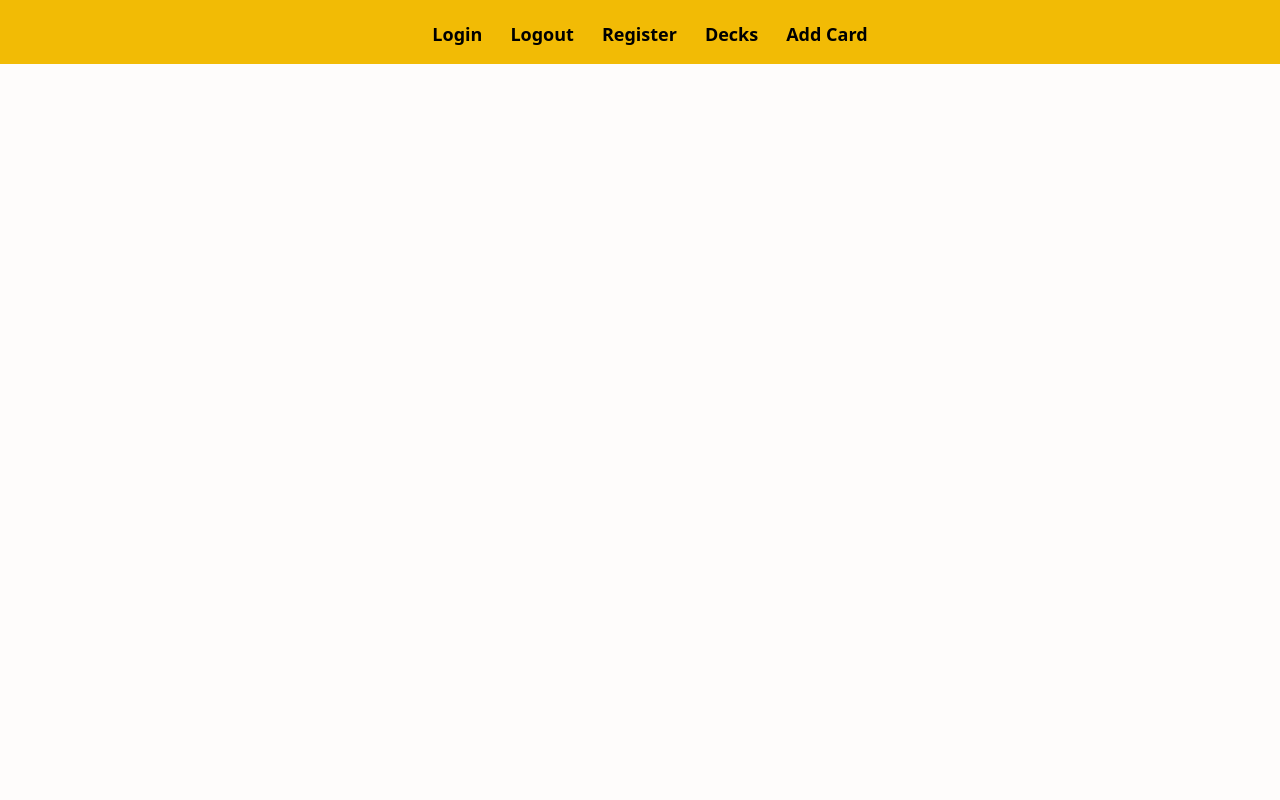
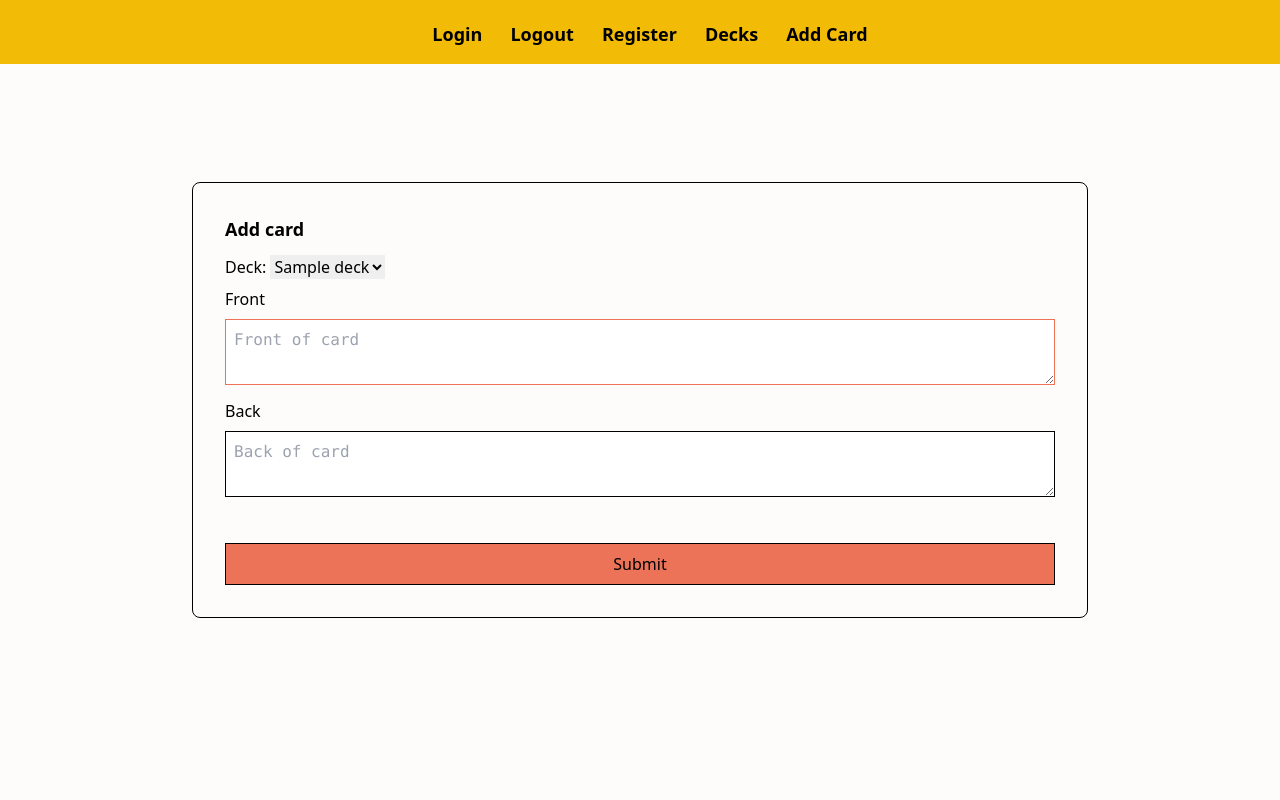
Before and after one commit to Luke1245/ahcs-final-project, a Flask app: template app/templates/add_card.html in a window 1280 px wide. Run offline with Flask 3, Linux system fonts and the light colour scheme; the template is opened without the code that fills it: most values are stand-ins (such as "Sample title", 1, 10 or a date in 2020); style sheets or scripts are compiled from the project's sources.

Commit message:
Add card form (no endpoint)

```diff
--- a/app/__init__.py
+++ b/app/__init__.py
@@ -2,6 +2,7 @@ from flask import Flask
 from flask_session import Session
 from .auth import auth as auth_blueprint
 from .decks import decks as decks_blueprint
+from .cards import cards as cards_blueprint
 import os
 from dotenv import load_dotenv
 
@@ -20,5 +21,6 @@ def create_app():
 
     app.register_blueprint(auth_blueprint)
     app.register_blueprint(decks_blueprint)
+    app.register_blueprint(cards_blueprint)
 
     return app
--- a/app/templates/add_card.html
+++ b/app/templates/add_card.html
@@ -1,6 +1,47 @@
-{% extends 'base.html' %}
+{% extends 'base.html' %} {% block title %} Add a card {% endblock %} {%
+    block content %}
+    <div class="flex items-center min-h-screen">
+      <div class="w-full max-w-4xl px-8 py-8 mx-auto bg-white border rounded-lg">
+        <div class="max-w-full space-y-3">
+          <h3 class="text-lg font-semibold">Add card</h3>
+          <form action="/add_card" method="post">
+            <div>
+              <label class="py-2">Deck:</label>
+              <select name="deck" id="deck">
+                {% for deck in decks %}
+                  <option value="{{deck.deckID}}">{{deck.deckName}}</option>
+                {% endfor %}
+              </select>
 
-{% block title %} Add Card {% endblock %}
-
-{% block content %}
-{% endblock %}
+              <label class="block py-2">Front</label>
+              <textarea
+                type="text"
+                name="front"
+                class="border w-full focus:border-burnt-sienna focus:outline-none py-2 px-2 rounded-none font-mono"
+                autofocus=""
+                placeholder="Front of card"
+              /></textarea>
+            </div>
+            <div>
+              <label class="block py-2">Back</label>
+              <textarea
+                name="back"
+                class="border focus:border-burnt-sienna focus:outline-none w-full py-2 px-2 rounded-none font-mono"
+                placeholder="Back of card"
+              /></textarea>
+            </div>
+            <div class="pt-10">
+              <button
+                type="submit"
+                class="bg-burnt-sienna border w-full py-2 px-2 rounded-none"
+                value="Submit"
+              >
+                Submit
+              </button>
+            </div>
+            </div>
+          </form>
+        </div>
+      </div>
+    </div>
+    {% endblock %}
```
Also changed, not shown: app/cards.py (added, +17 -0 lines), app/decks.py (+2 -18 lines), app/tools/utils.py (+17 -0 lines).
